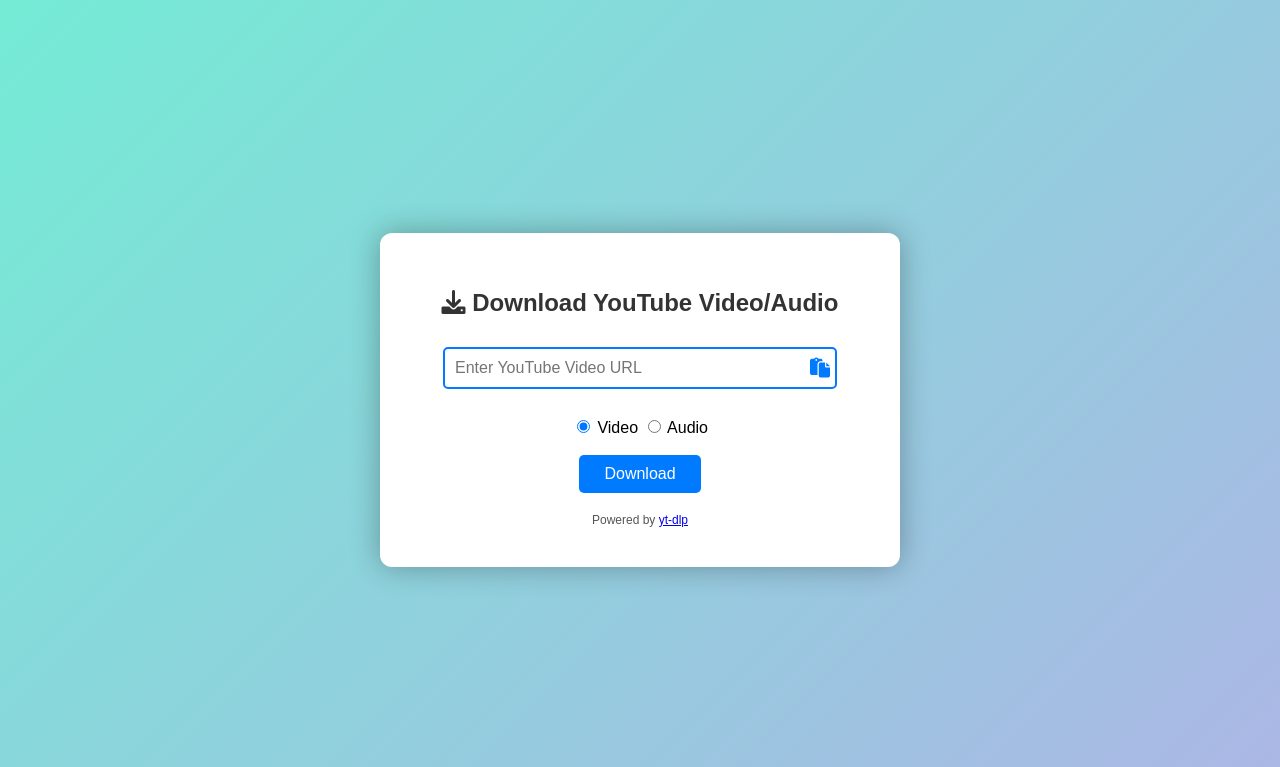
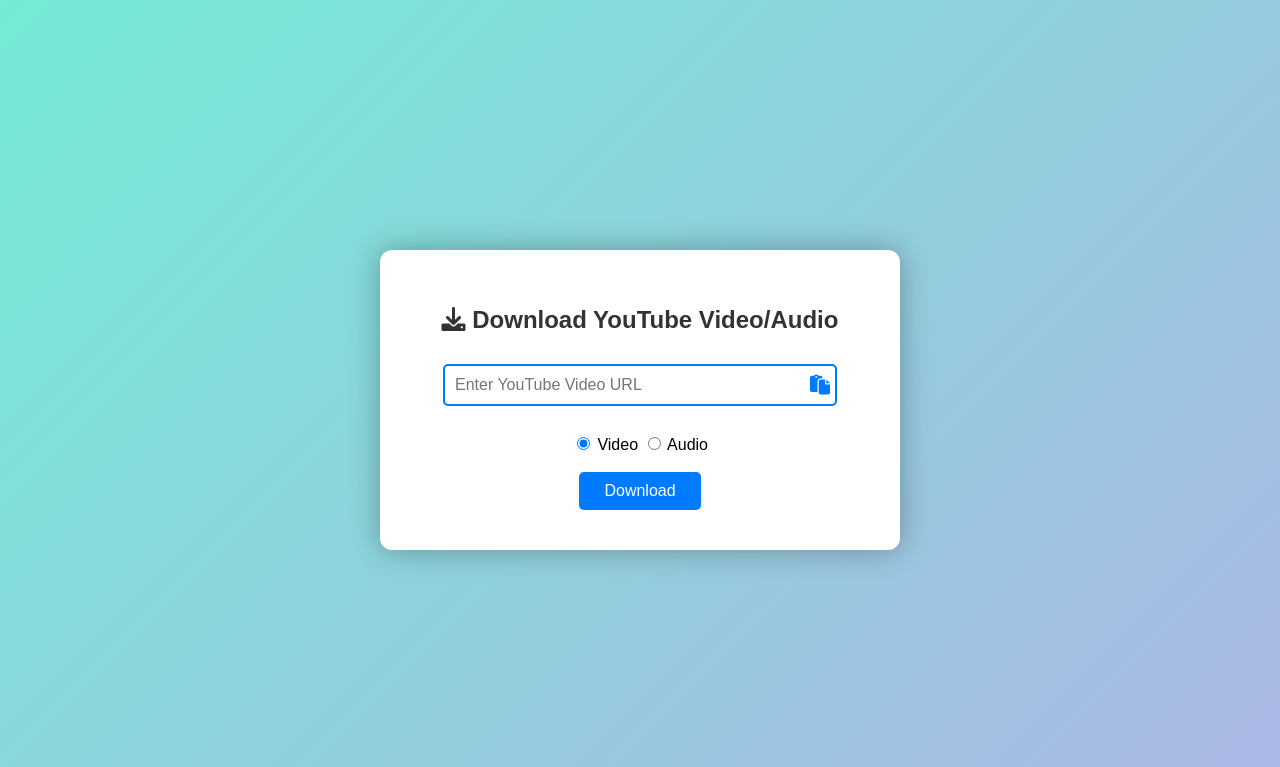
Before and after one commit to Sengkue/download-videos, a Flask app: page / in a window 1280 px wide. Shown: the top 767 px of the page. Run offline with Flask 3, Linux system fonts and the light colour scheme.

Commit message:
commit 10/10/2024  9:39:16.17

```diff
--- a/templates/index.html
+++ b/templates/index.html
@@ -33,7 +33,7 @@
         {% if error %}
             <div class="error">{{ error }}</div>
         {% endif %}
-        <div class="footer">Powered by <a href="https://yt-dlp.org/" target="_blank">yt-dlp</a></div>
+        <!-- <div class="footer">Powered by <a href="https://yt-dlp.org/" target="_blank">yt-dlp</a></div> -->
     </div>
 
     <script src="{{ url_for('static', filename='script.js') }}"></script>
```
Also changed, not shown: 1 other file.
